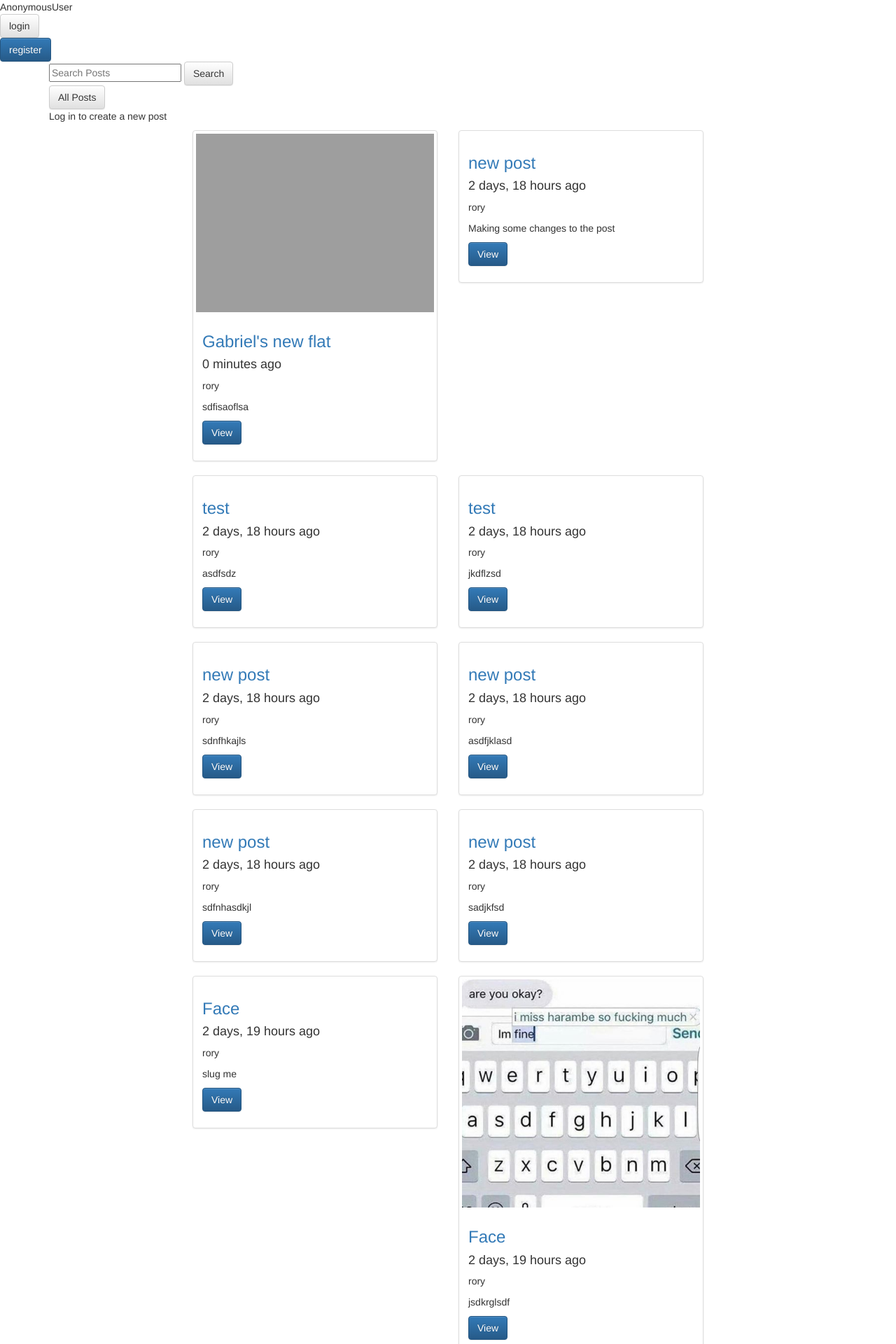
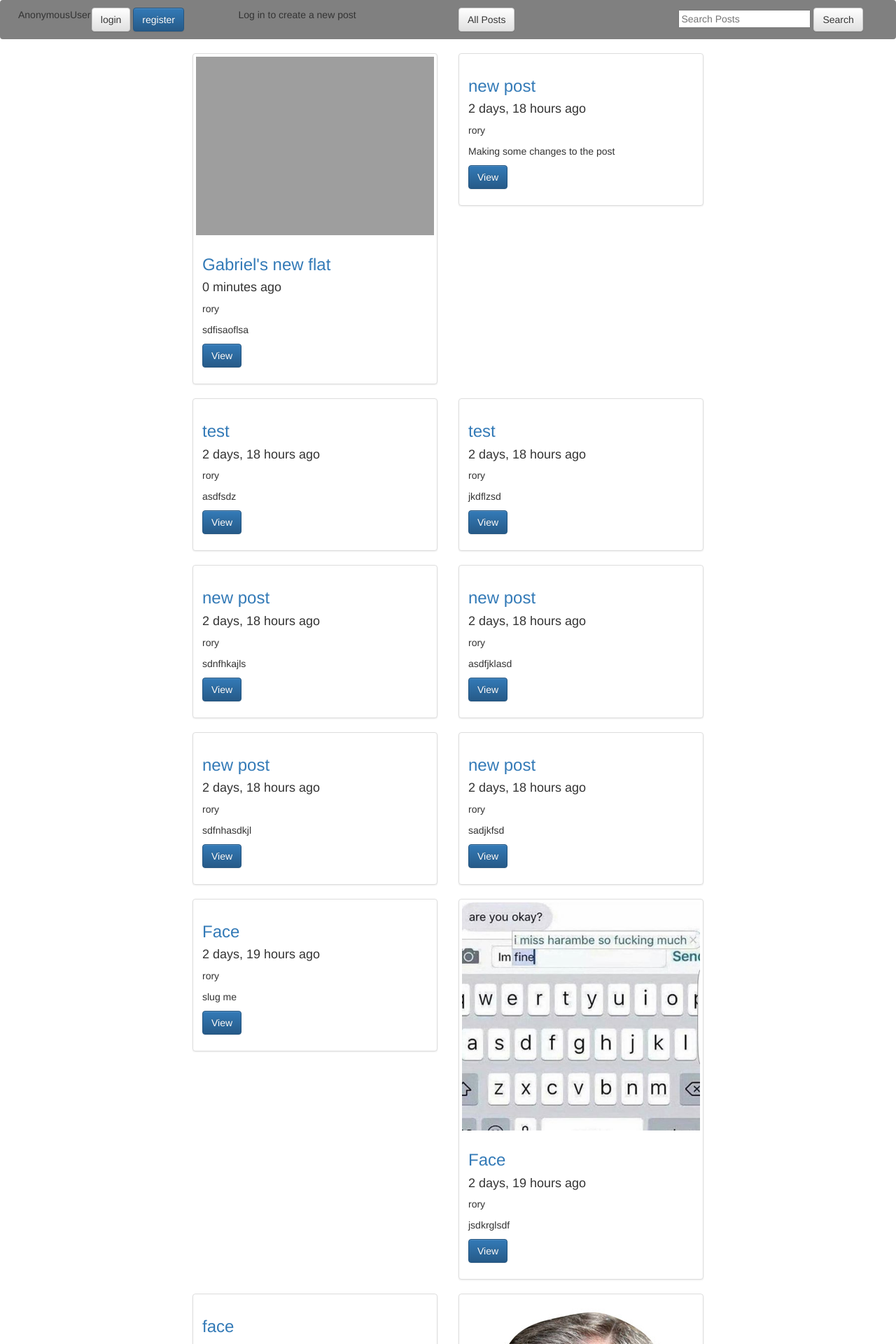
Before and after one commit to mcelearr/django-webapp, a Django app: page / in a window 1280 px wide. Shown: the top 1920 px of the page at 70% size. Run offline with Django 3.2, Linux system fonts and the light colour scheme; data comes from the database, SQL or seed files in the repository; both versions use the stored data as it was after the commit; some libraries are stand-ins or nearby versions; grey boxes are pictures that could not be loaded.

Commit message:
set up navbar with basic styling

```diff
--- a/src/static/css/base.css
+++ b/src/static/css/base.css
@@ -1,3 +1,16 @@
 h1 {
   color: #777777;
 }
+
+.navbar {
+  padding: 10px;
+  background-color: grey;
+}
+
+.login {
+  display: inline-block;
+}
+
+.register {
+  display: inline-block;
+}
--- a/src/templates/base.html
+++ b/src/templates/base.html
@@ -11,8 +11,12 @@
     <link rel="stylesheet" href='{% static "css/base.css" %}' charset="utf-8">
   </head>
   <body>
-    <div class="authentication">
-      {{ user }}
+    <div class="container-fluid">
+      <div class="navbar row">
+        <div class="user col-sm-1">
+          <span>{{ user }}</span>
+        </div>
+        <div class="authentication col-sm-2">
           {% if user.is_anonymous %}
           <div class="login">
             <a class="btn btn-default" href="{% url 'django.contrib.auth.views.login' %}">login</a>
@@ -26,6 +30,27 @@
           </div>
           {% endif %}
         </div>
+        <div class="new-post col-sm-3">
+        {% if user.is_anonymous %}
+          <p>Log in to create a new post</p>
+        {% else %}
+          <a class="btn btn-default" href="/create">New Post</a>
+        {% endif %}
+        </div>
+        <div class="filter col-sm-3">
+          <a href="/" class="btn btn-default" role="button">All Posts</a>
+          {% if not user.is_anonymous %}
+          <a href="/dashboard" class="btn btn-primary" role="button">My Posts</a>
+          {% endif %}
+        </div>
+        <div class="search-bar col-sm-3">
+          <form action="" method="get">
+            <input type="text" name="query" placeholder="Search Posts" />
+            <input class="btn btn-default" type="submit" value="Search" />
+          </form>
+        </div>
+      </div>
+    </div>
     {% include "messages_display.html" %}
     <div class="container">
       {% block content %}
--- a/src/templates/post_list.html
+++ b/src/templates/post_list.html
@@ -1,24 +1,5 @@
 {% extends "base.html" %}
 {% block content %}
-  <div class="search-bar">
-    <form action="" method="get">
-      <input type="text" name="query" placeholder="Search Posts" />
-      <input class="btn btn-default" type="submit" value="Search" />
-    </form>
-  </div>
-  <div class="filter">
-    <a href="/" class="btn btn-default" role="button">All Posts</a>
-    {% if not user.is_anonymous %}
-    <a href="/dashboard" class="btn btn-primary" role="button">My Posts</a>
-    {% endif %}
-  </div>
-  <div class="new-post">
-  {% if user.is_anonymous %}
-    <p>Log in to create a new post</p>
-  {% else %}
-    <a class="btn btn-default" href="/create">New Post</a>
-  {% endif %}
-  </div>
   <div class="col-sm-8 col-sm-offset-2">
     <div class="row">
     {% for obj in object_list %}
```
Also changed, not shown: src/db.sqlite3. Lines whose indentation alone changed are shown as unchanged.
